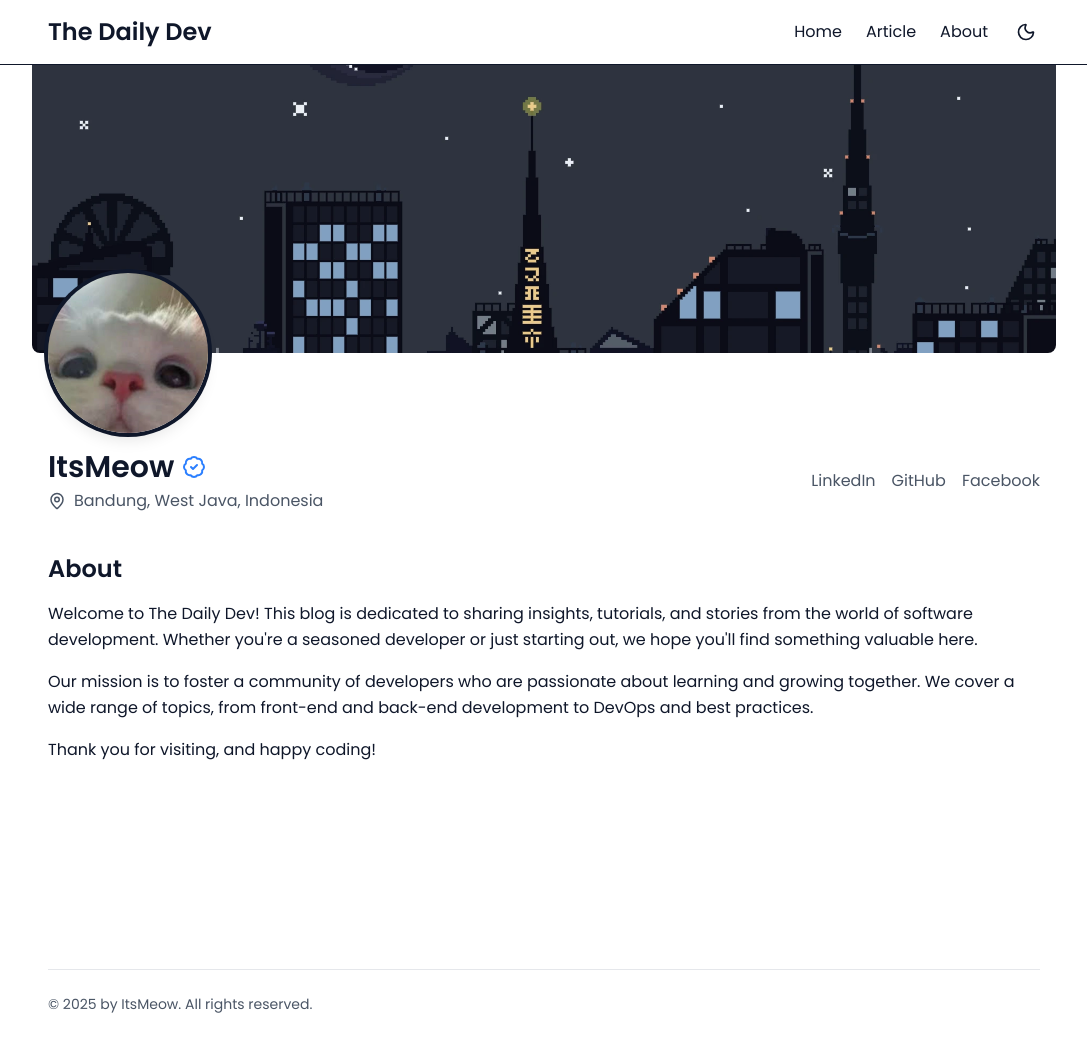
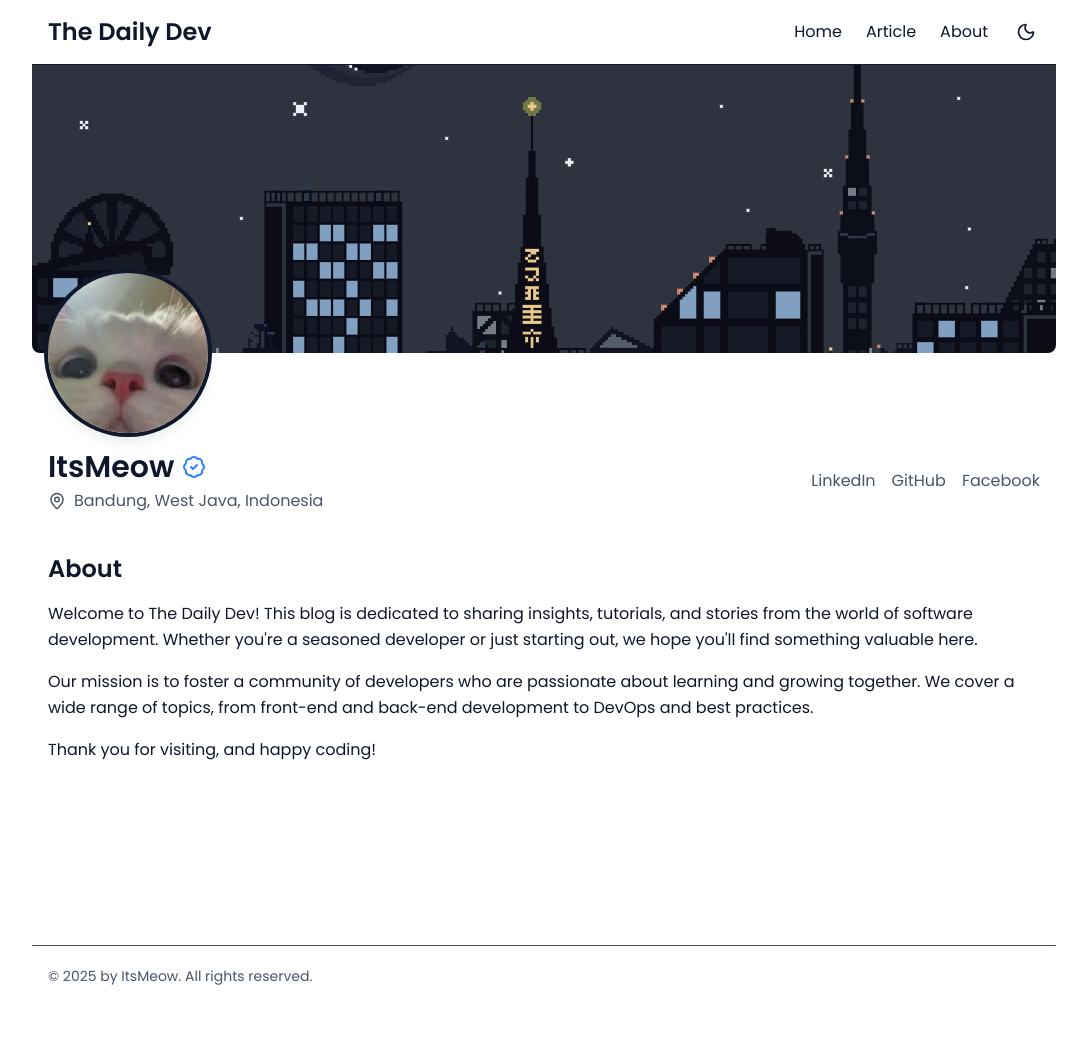
Before and after one commit to azrilpramudia/my-personal-blog, a React (Vite) app: page /about in a window 1280 px wide. Shown: the whole page, without its empty margins (96-1183 px from the left). After the commit the page ends 1002 px from the top, so only its background shows below. Built offline with nearby package versions, Linux system fonts and the light colour scheme.

Commit message:
fix: border in footer

```diff
--- a/src/components/Layout/Footer.jsx
+++ b/src/components/Layout/Footer.jsx
@@ -1,9 +1,11 @@
 const Footer = () => {
   return (
-    <footer className="mt-20 pt-6 pb-10 text-sm text-gray-600 dark:text-gray-400 font-poppins">
-      <div className="max-w-5xl mx-auto px-4">
-        <hr className="border-t border-gray-200 dark:border-gray-400 mb-6" />
-        <p>© 2025 by ItsMeow. All rights reserved.</p>
+    <footer className="mt-20 text-sm text-gray-600 dark:text-gray-400 font-poppins">
+      {/* inner container identical to navbar inner container */}
+      <div className="max-w-5xl mx-auto px-4 py-4 border-t border-(--nav-border-current)">
+        <div className="pt-1">
+          <p>© 2025 by ItsMeow. All rights reserved.</p>
+        </div>
       </div>
     </footer>
   );
--- a/src/components/Layout/Navbar.jsx
+++ b/src/components/Layout/Navbar.jsx
@@ -13,13 +13,13 @@ const Navbar = () => {
   return (
     <nav
       className="
-        w-full border-b font-poppins
+        w-full font-poppins
         bg-(--nav-bg-current)
         text-(--nav-text-current)
         transition-colors duration-300
       "
     >
-      <div className="max-w-5xl mx-auto px-4 py-4 flex items-center justify-between">
+      <div className="max-w-5xl mx-auto px-4 py-4 flex items-center justify-between border-b border-(--nav-border-current)">
         {/* Left */}
         <div className="flex items-center gap-10">
           <Link to="/" className="text-2xl font-semibold">
--- a/src/pages/About.jsx
+++ b/src/pages/About.jsx
@@ -5,7 +5,7 @@ import profileImg from "../assets/profile.webp";
 const About = () => {
   return (
     <div className="min-h-screen font-poppins">
-      {/* --- COVER (MATCH TEXT WIDTH) --- */}
+      {/* --- COVER --- */}
       <div className="w-full">
         <div className="max-w-5xl mx-auto h-52 md:h-72 relative">
           <img
@@ -18,7 +18,7 @@ const About = () => {
 
       {/* --- PROFILE HEADER SECTION --- */}
       <div className="max-w-5xl mx-auto px-4 relative">
-        {/* Profile image overlapping */}
+        {/* Profile image */}
         <div className="absolute -top-16 md:-top-20">
           <img
             src={profileImg}
```
